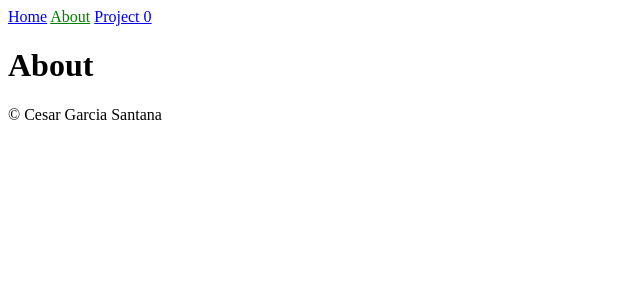
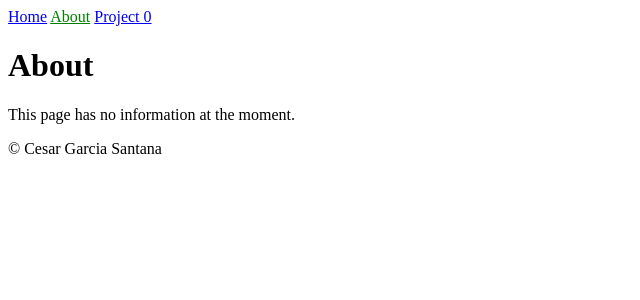
Before and after one commit to CesarG-S/cesarg-s.github.io, a Jekyll site: the page built from about.md, in a window 1280 px wide. Shown: the top 300 px of the page, without its empty margins (0-640 px from the left). Built offline with Jekyll 4.4.1, drawn with Linux system fonts in a browser that asks for light colours; part of the change alters nothing that is shown.

Commit message:
Make update to website

```diff
--- a/about.md
+++ b/about.md
@@ -1,18 +1,7 @@
 ---
-layout: page
+layout: default
 title: About
 permalink: /about/
 ---
 
-This is the base Jekyll theme. You can find out more info about customizing your Jekyll theme, as well as basic Jekyll usage documentation at [jekyllrb.com](https://jekyllrb.com/)
-
-You can find the source code for Minima at GitHub:
-[jekyll][jekyll-organization] /
-[minima](https://github.com/jekyll/minima)
-
-You can find the source code for Jekyll at GitHub:
-[jekyll][jekyll-organization] /
-[jekyll](https://github.com/jekyll/jekyll)
-
-
-[jekyll-organization]: https://github.com/jekyll
+This page has no information at the moment.
```
